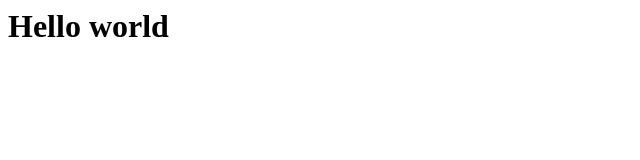
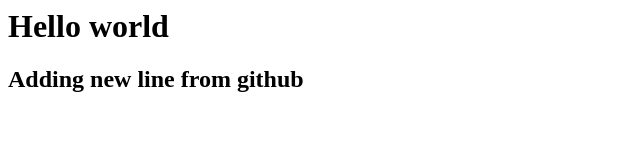
Before and after one commit to nsatwik/secs-internship, a plain HTML site: page index.html in a window 1280 px wide. Shown: the whole page, without its empty margins (0-640 px from the left). Drawn offline with Linux system fonts and the light colour scheme.

Commit message:
3rd-commit

```diff
--- a/index.html
+++ b/index.html
@@ -1,3 +1,4 @@
 <html>
   <h1> Hello world</h1>
+  <h2> Adding new line from github</h2>
 </html>
```
